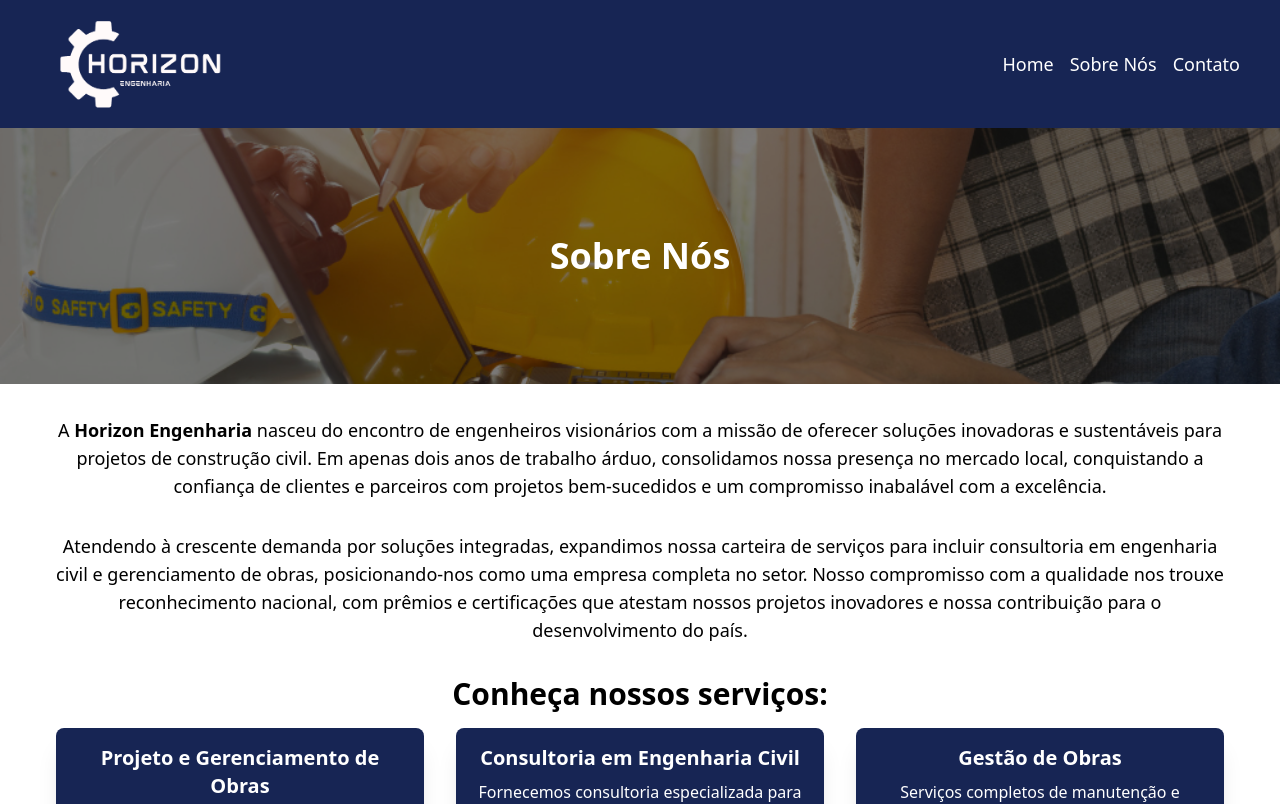
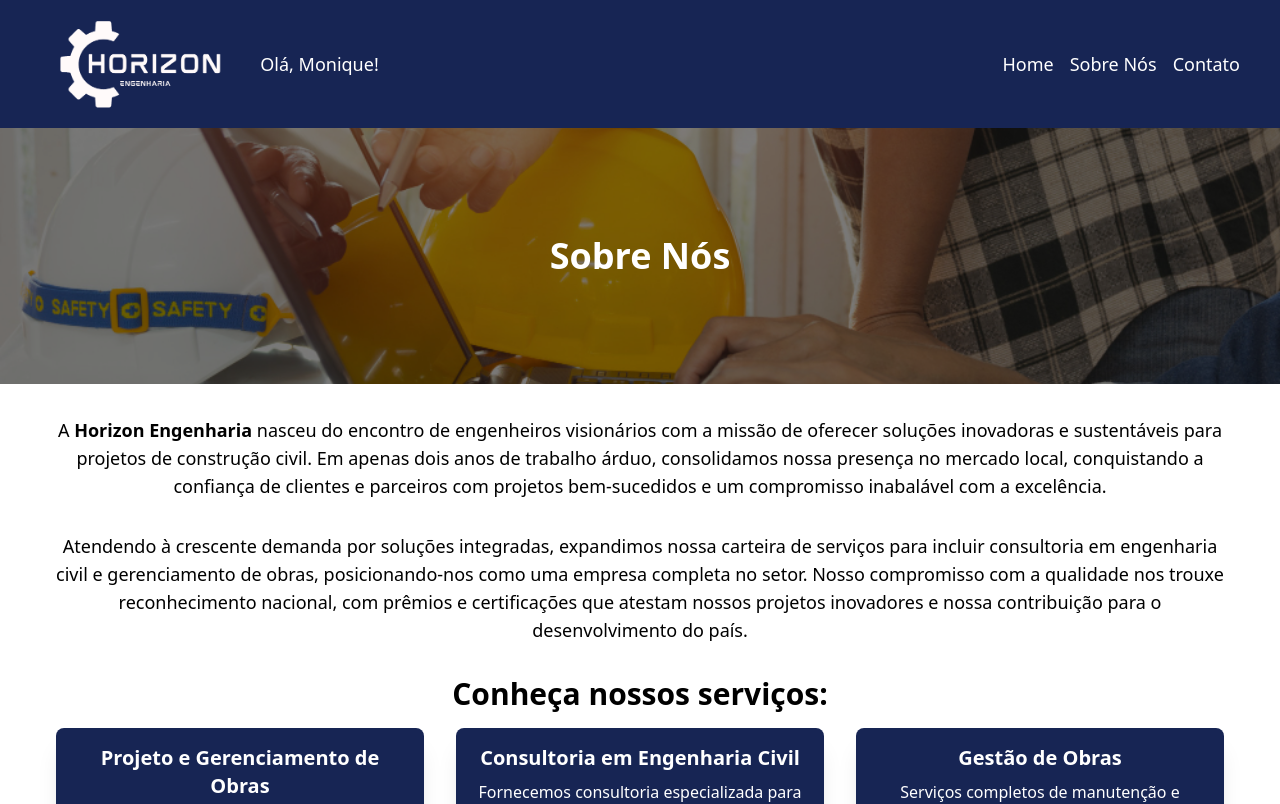
Before and after one commit to moniquedg/GTi-site-react, a React (Create React App) app: page /about in a window 1280 px wide. Shown: the top 804 px of the page. Built offline with nearby package versions, Linux system fonts and the light colour scheme.

Commit message:
alterações na home, aplicação de props para nome do cliente.

```diff
--- a/src/App.jsx
+++ b/src/App.jsx
@@ -7,10 +7,12 @@ import Contact from './pages/Contact';
 import Footer from './components/Footer';
 
 function App() {
+  const clientName = "Monique";
+
   return (
     <Router>
       <div className="flex flex-col min-h-screen">
-        <Navbar />
+        <Navbar clientName={clientName} />
         <main className="flex-grow">
           <Routes>
             <Route path="/" element={<Home />} />
--- a/src/components/Navbar.jsx
+++ b/src/components/Navbar.jsx
@@ -2,12 +2,13 @@ import React from 'react';
 import { Link } from 'react-router-dom';
 import logo from '../assets/logo.png';
 
-const Navbar = () => {
+const Navbar = ({ clientName }) => {
   return (
     <nav className="bg-blue-950 text-white p-4">
       <div className="container mx-auto max-w-screen-xl flex items-center justify-between">
         <div className="flex items-center">
           <img src={logo} alt="Logo" className="h-auto w-auto max-h-24" />
+          <span className="ml-4 text-lg">Olá, {clientName}!</span>
         </div>
         <ul className="flex space-x-4">
           <li>
```
